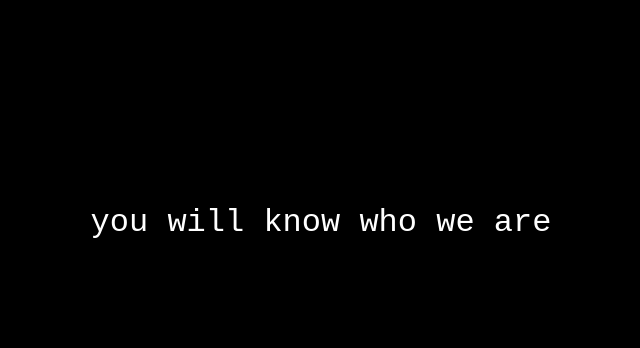
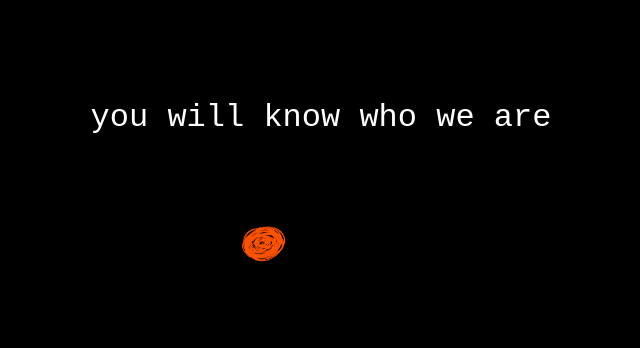
Before and after one commit to MysteriMali/Concept, a plain HTML site: page index.html in a window 1280 px wide. Shown: the part 178-526 px from the top of the page, without its empty margins (319-959 px from the left). Drawn offline with Linux system fonts and the light colour scheme.

Commit message:
test hand png

```diff
--- a/index.html
+++ b/index.html
@@ -1,34 +1,70 @@
 <!DOCTYPE html>
 <html lang="en">
 <head>
-  <meta charset="UTF-8">
+  <meta charset="UTF-8" />
+  <meta name="viewport" content="width=device-width, initial-scale=1" />
   <title>Concept Story</title>
   <style>
     body {
       margin: 0;
-      height: 100vh;
-      display: flex;
-      justify-content: center;
-      align-items: center;
-      background-color: black;
+      min-height: 100vh;
+      background: black;
       color: white;
-      font-family: 'Courier New', monospace;
-      font-size: 2em;
+      display: grid;
+      place-items: center;
+      font-family: "Courier New", monospace;
     }
 
-    .flicker {
-      animation: flicker 2s infinite;
+    .stage {
+      display: grid;
+      gap: 40px;
+      justify-items: center;
     }
 
+   /* this is just gonna be the flicker text for now ig */
+    .tagline {
+      font-size: 2em;
+      animation: flicker 2s infinite;
+      text-align: center;
+      user-select: none;
+    }
     @keyframes flicker {
       0%, 18%, 22%, 25%, 53%, 57%, 100% { opacity: 1; }
       19%, 21%, 24%, 56% { opacity: 0; }
     }
+
+    /* "hands! (HANDS!) of time will wring my neck" */
+    .hand {
+      width: 300px; /* may adjust */
+      height: auto;
+      transition: filter .25s ease, transform .25s ease;
+      cursor: pointer;
+    }
+    .hand:hover {
+      filter:
+        drop-shadow(0 0 6px rgba(255,255,255,.9))
+        drop-shadow(0 0 18px rgba(255,255,255,.5))
+        drop-shadow(0 0 36px rgba(255,255,255,.35));
+      transform: scale(1.05);
+    }
   </style>
 </head>
 <body>
-  <div class="flicker">
-    you will know who we are
-  </div>
+  <main class="stage">
+    <div class="tagline">you will know who we are</div>
+
+    <!-- just a test PNG -->
+    <img src="images/testhandforopening.png"
+         alt="test hand"
+         class="hand"
+         onclick="enterSite()">
+  </main>
+
+  <script>
+    function enterSite() {
+      // for the love of god pls dont forget to replace actual png here
+      window.location.href = "enter.html";
+    }
+  </script>
 </body>
 </html>
```
